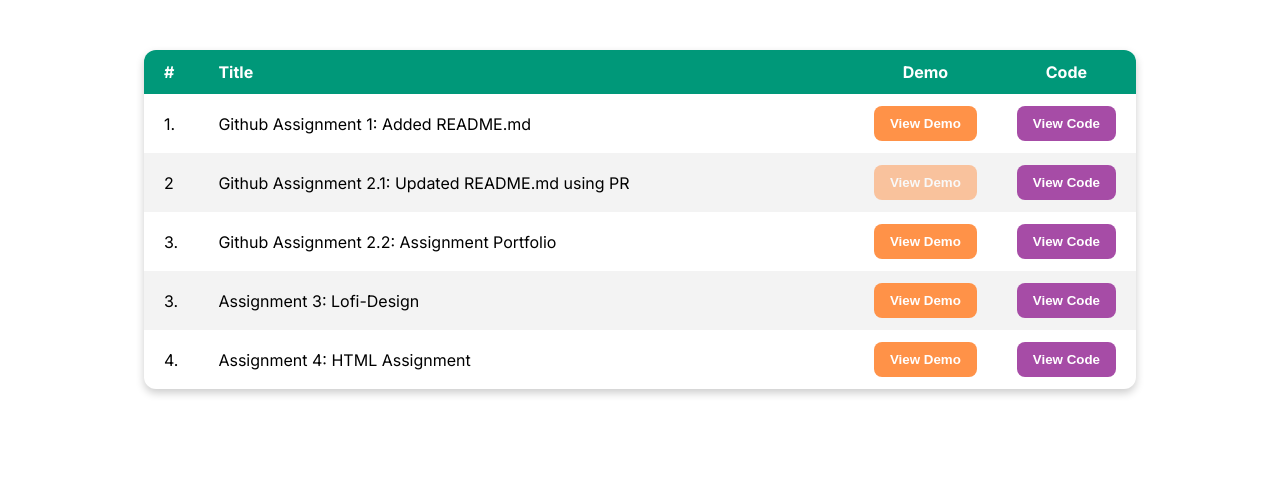
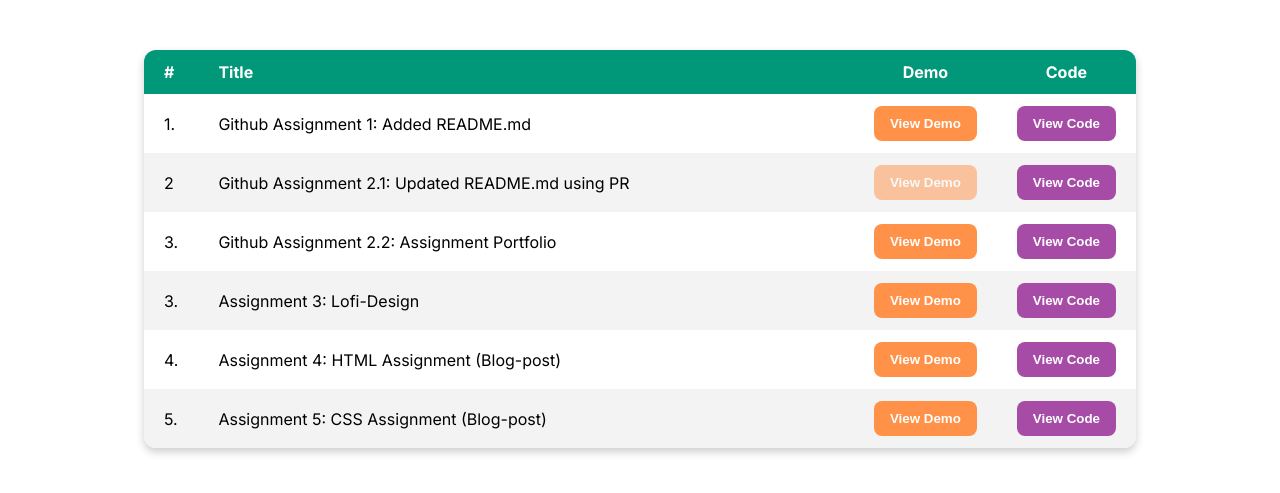
Before and after one commit to iamsusmitashrestha/lft-assignment-portfolio, a plain HTML site: page index.html in a window 1280 px wide. Shown: the part 67-560 px from the top of the page. Drawn offline with Linux system fonts and the light colour scheme.

Commit message:
assignment 5 added.

```diff
--- a/index.html
+++ b/index.html
@@ -56,9 +56,15 @@
             </tr>
             <tr>
               <td>4.</td>
-              <td>Assignment 4: HTML Assignment </td>
+              <td>Assignment 4: HTML Assignment (Blog-post) </td>
               <td><a href="https://iamsusmitashrestha.github.io/lft-blog-post-html/" target="_blank"><button class="demo-btn">View Demo</button></a></td>
               <td><a href="https://github.com/iamsusmitashrestha/lft-blog-post-html" target="_blank"><button class="code-btn">View Code</button></a></td>
+            </tr>
+            <tr>
+              <td>5.</td>
+              <td>Assignment 5: CSS Assignment (Blog-post)  </td>
+              <td><a href=" https://iamsusmitashrestha.github.io/lft-blog-post-css/" target="_blank"><button class="demo-btn">View Demo</button></a></td>
+              <td><a href="https://github.com/iamsusmitashrestha/lft-blog-post-css" target="_blank"><button class="code-btn">View Code</button></a></td>
             </tr>
           </tbody>
         </table>
```
